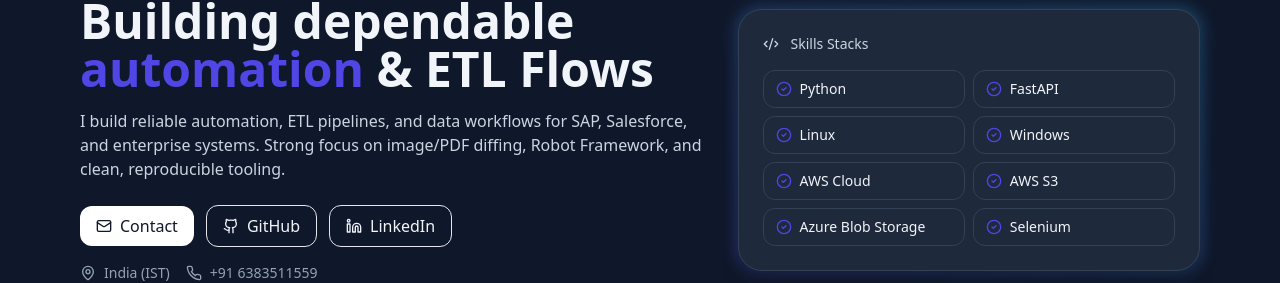
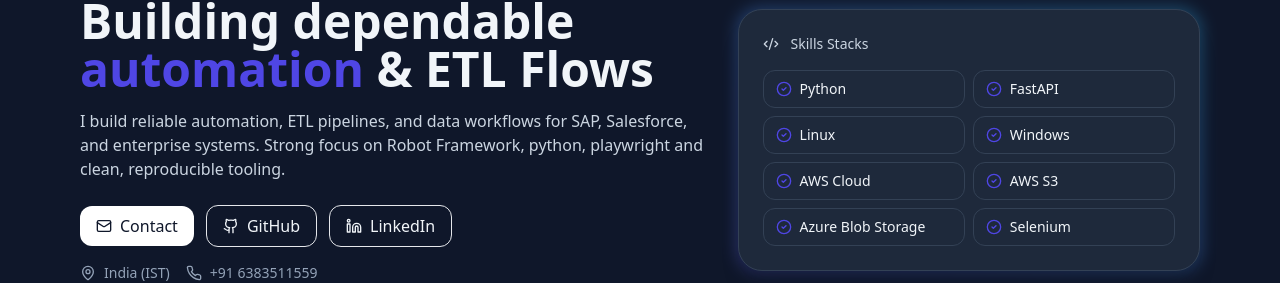
Before and after one commit to Suryaprakashrajendran/Portfolio, a React (Vite) app: page / in a window 1280 px wide. Shown: the part 130-413 px from the top of the page. Built offline with nearby package versions, Linux system fonts and the light colour scheme.

Commit message:
all file

```diff
--- a/src/App.jsx
+++ b/src/App.jsx
@@ -23,7 +23,7 @@ const profile = {
   name: "Suryaprakash",
   title: "Python Automation & ETL",
   summary:
-    "I build reliable automation, ETL pipelines, and data workflows for SAP, Salesforce, and enterprise systems. Strong focus on image/PDF diffing, Robot Framework, and clean, reproducible tooling.",
+    "I build reliable automation, ETL pipelines, and data workflows for SAP, Salesforce, and enterprise systems. Strong focus on Robot Framework, python, playwright and clean, reproducible tooling.",
   location: "India (IST)",
   email: "suryaprakash.ac.in@gmail.com",
   phone: "+91 6383511559",
```
